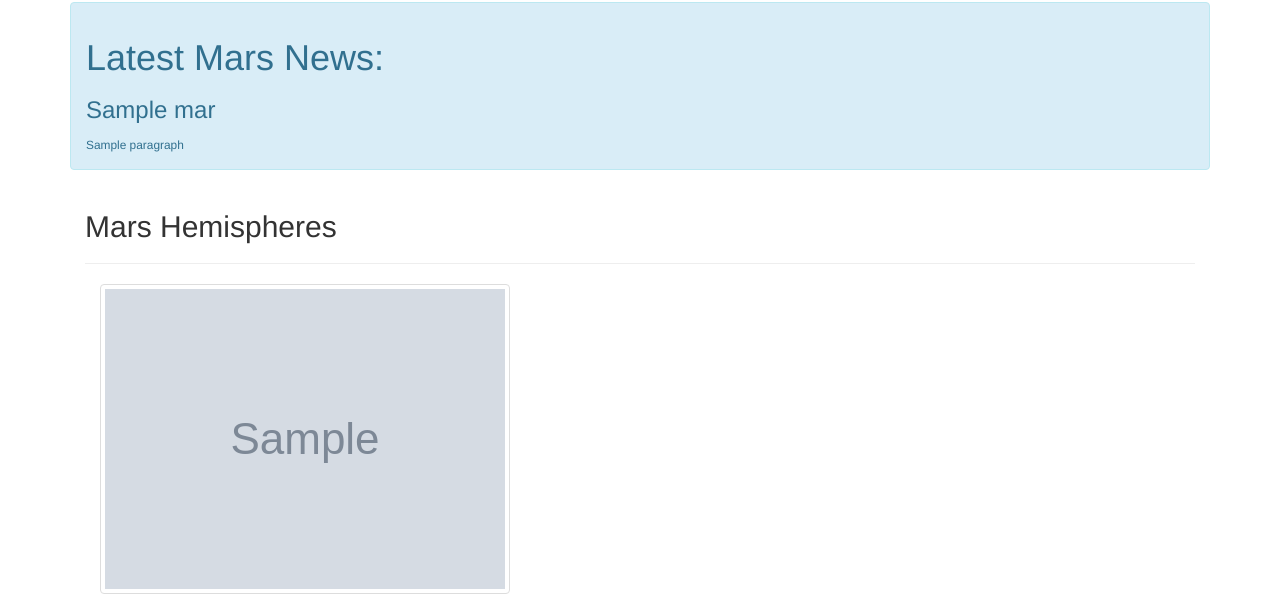
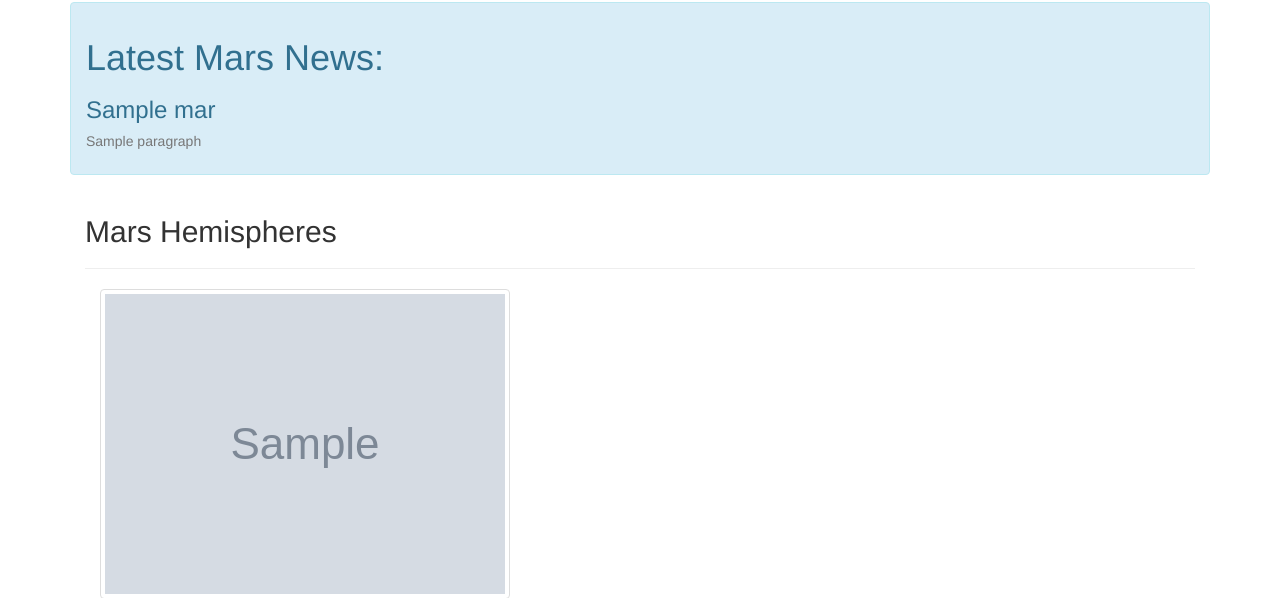
Before and after one commit to jump8621/web-scraping-mars, a Flask app: page / in a window 1280 px wide. Shown: the part 712-1310 px from the top of the page. Run offline with Flask 2, Linux system fonts and the light colour scheme; grey boxes marked "Sample" are stand-in pictures; a database or web service that is not in the repository returns one stand-in record (values such as "Sample title"); some libraries are stand-ins or nearby versions.

Commit message:
add data

```diff
--- a/Mission_to_Mars/templates/index.html
+++ b/Mission_to_Mars/templates/index.html
@@ -32,7 +32,8 @@
 
                 <h1 class="heading">Latest Mars News:</h1>
                 <h3 class="heading">{{mars_data.Title}}</h3>
-                <small>{{mars_data.Paragraph}}</small>
+                <h5 class="text-muted">{{mars_data.Paragraph}}</h5>
+
 
         </div>
         <!-- Hemispheres -->
```
